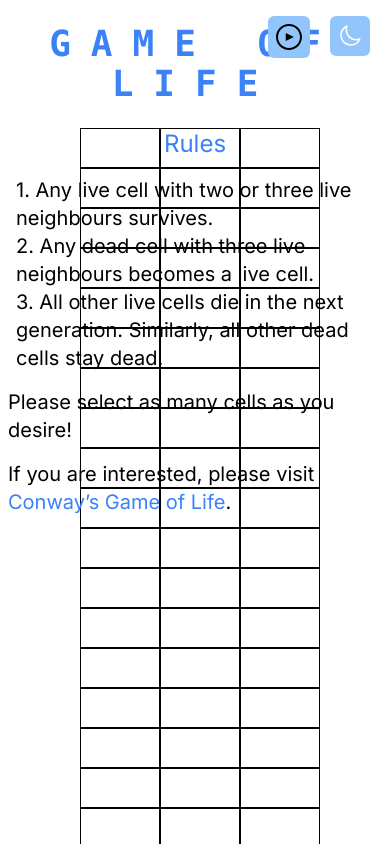
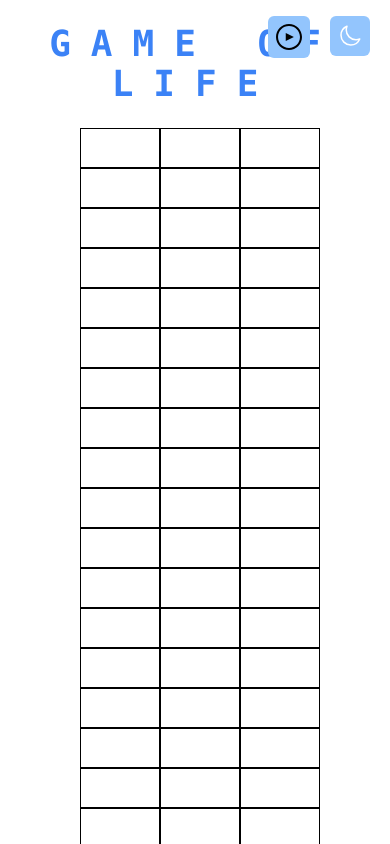
Before and after one commit to frodri13/Game-of-Life, a Next.js app: page / in a window 390 px wide. Shown: the top 844 px of the page. Built offline with nearby package versions, Linux system fonts and the light colour scheme.

Commit message:
rules not visible when md or sm

```diff
--- a/components/Rules.tsx
+++ b/components/Rules.tsx
@@ -2,7 +2,7 @@ import Link from "next/link";
 
 export default function Rules(){
     return(
-        <div className="m-2 text-xl  max-w-md absolute right-0">
+        <div className="m-2 text-xl  max-w-md absolute right-0 invisible lg:visible">
                 <h2 className="text-center text-2xl p-2 m-2 text-bold text-blue-500 dark:text-pink-500">Rules</h2>
                 <ol className="m-2 dark:text-white">
                     <li>
```
